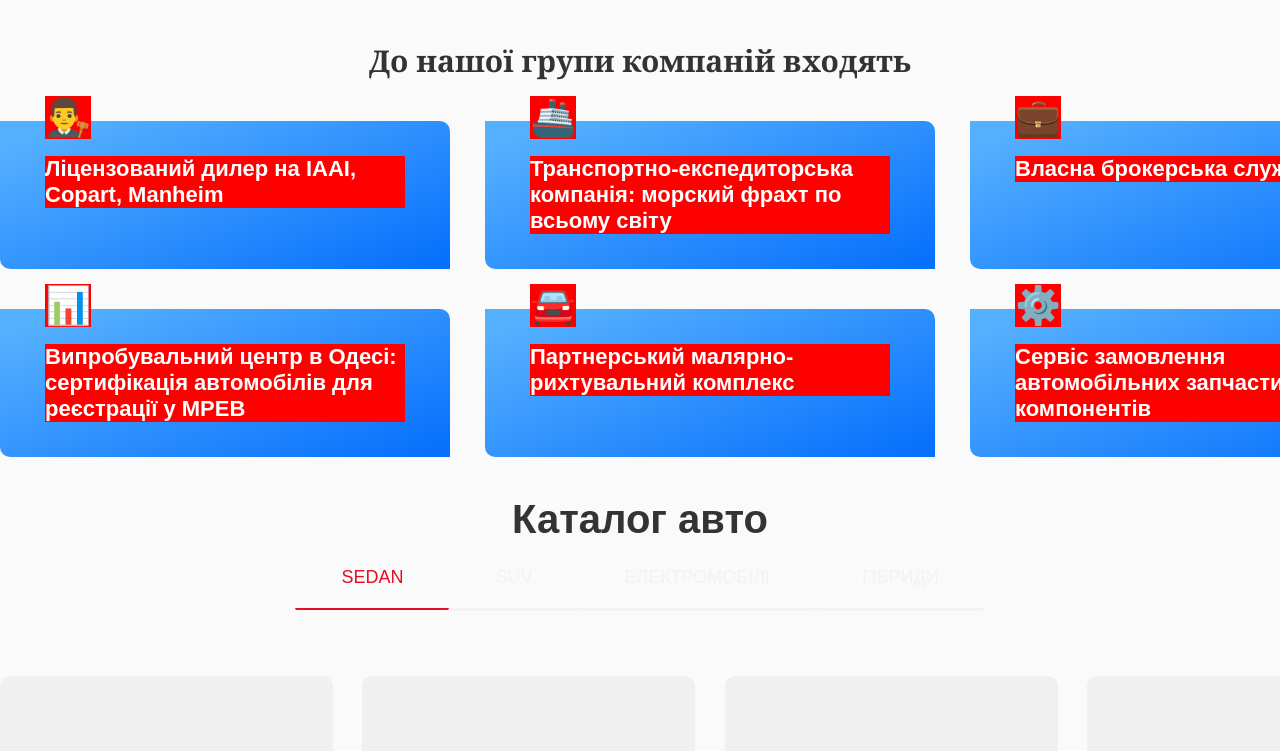
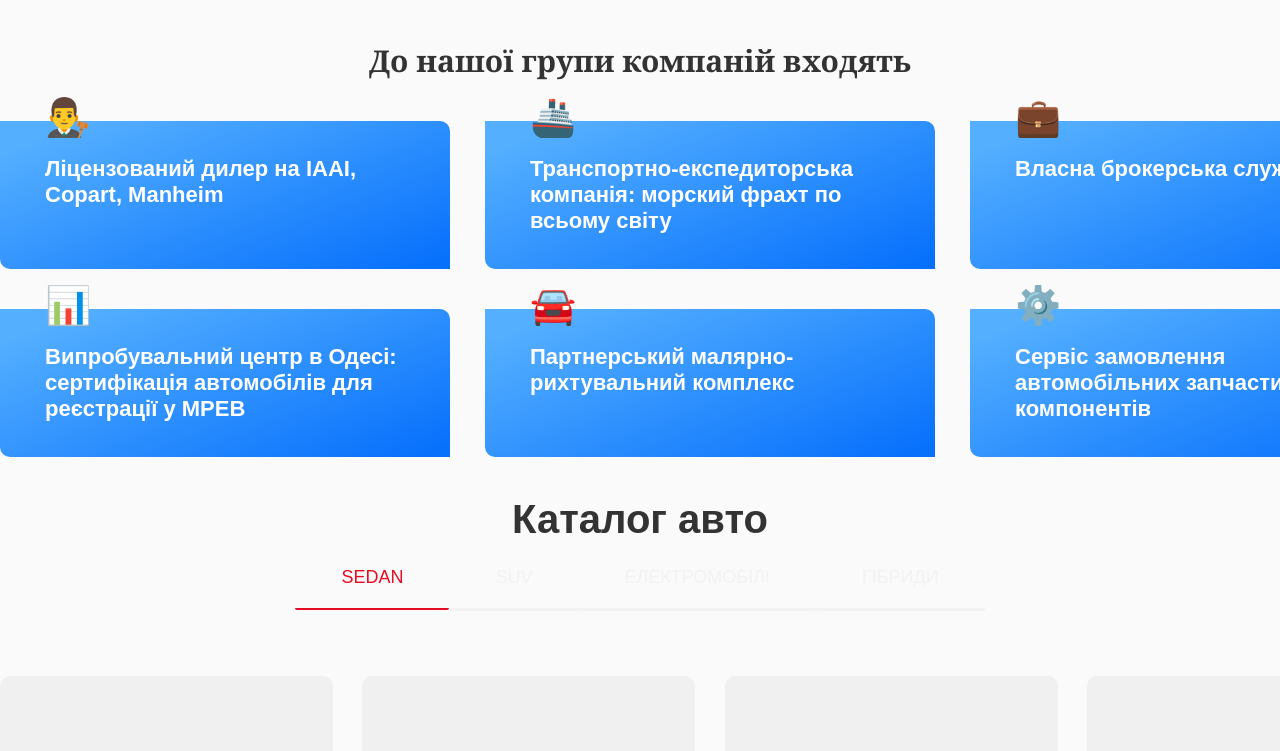
Before and after one commit to Dasad-8/Factum, a React (Create React App) app: page / in a window 1280 px wide. Shown: the top 751 px of the page. Built offline with nearby package versions, Linux system fonts and the light colour scheme.

Commit message:
Update review-modal.css

```diff
--- a/src/components/5/review-modal.css
+++ b/src/components/5/review-modal.css
@@ -3,7 +3,3 @@
     font-size: 60px;
     margin-top: 200px;
 }
-
-p{
-    background: red;
-}
```
